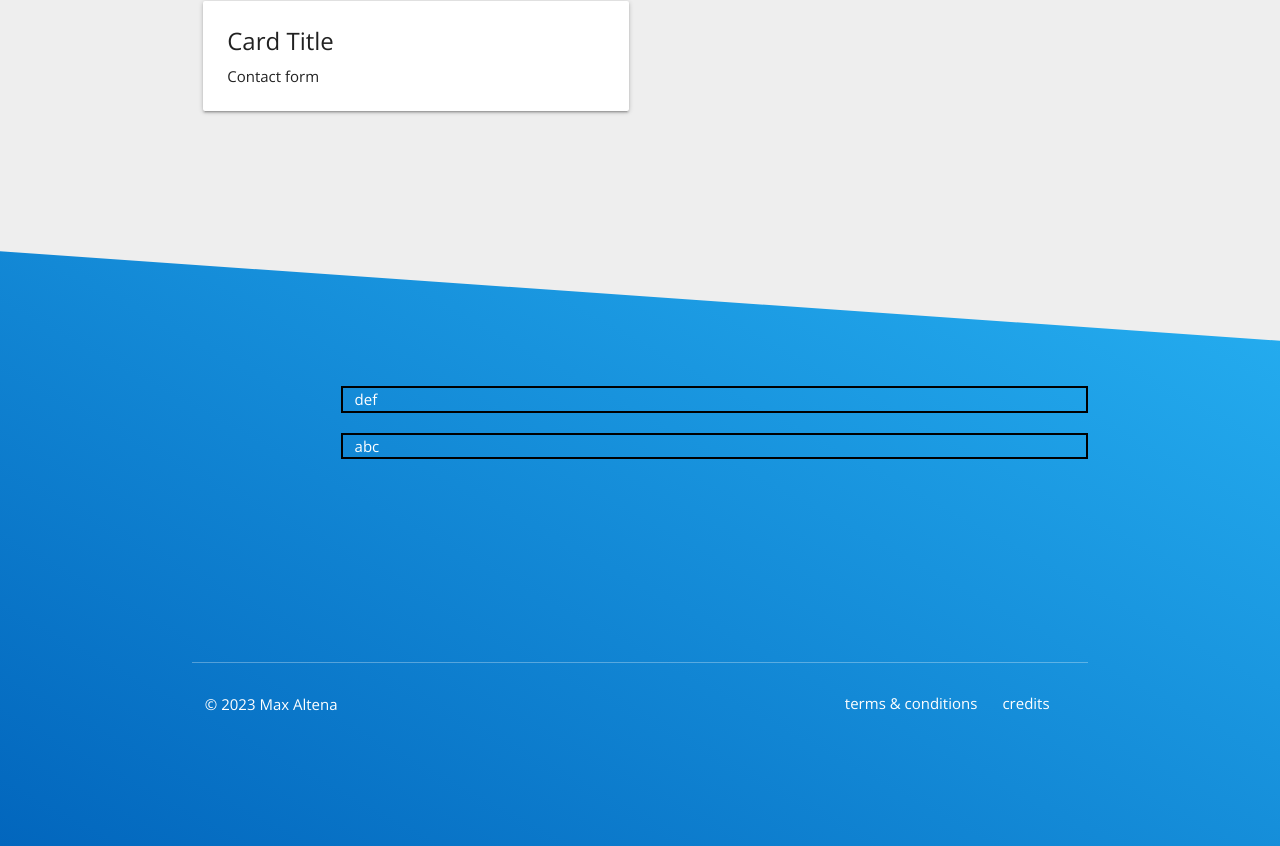
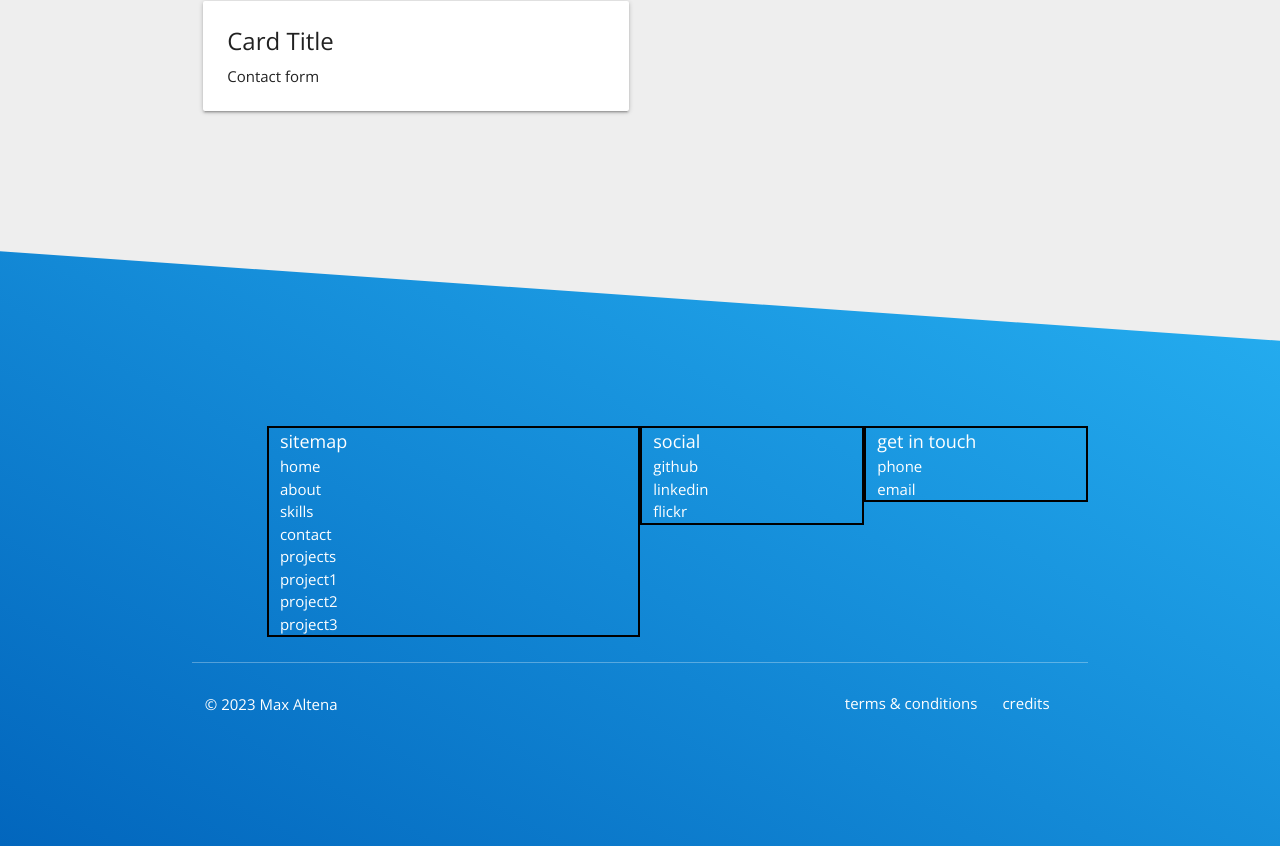
Before and after one commit to MaxAltena/maxaltena.com, a React (Create React App) app: page / in a window 1280 px wide. Shown: the part 1658-2504 px from the top of the page. Built offline with nearby package versions, Linux system fonts and the light colour scheme.

Commit message:
fixed some more screen issues

```diff
--- a/src/components/Footer/Goodbye.js
+++ b/src/components/Footer/Goodbye.js
@@ -5,18 +5,45 @@ const Goodbye = () => {
     <div className="Goodbye">
       <div className="row">
         <div
-          className="section col s10 offset-s2"
+          className="section col s12 m5 offset-m1"
           style={{ border: "2px solid black" }}
         >
-          def
+          <p>sitemap</p>
+          <ul>
+            <li>home</li>
+            <li>about</li>
+            <li>skills</li>
+            <li>contact</li>
+            {/* space */}
+            <li>projects</li>
+            <ul>
+              <li>project1</li>
+              <li>project2</li>
+              <li>project3</li>
+            </ul>
+          </ul>
         </div>
-      </div>
-      <div className="row">
         <div
-          className="section col s10 offset-s2"
+          className="section col s6 m3"
           style={{ border: "2px solid black" }}
         >
-          abc
+          <p>social</p>
+          <ul>
+            <li>github</li>
+            <li>linkedin</li>
+            <li>flickr</li>
+            <li />
+          </ul>
+        </div>
+        <div
+          className="section col s6 m3"
+          style={{ border: "2px solid black" }}
+        >
+          <p>get in touch</p>
+          <ul>
+            <li>phone</li>
+            <li>email</li>
+          </ul>
         </div>
       </div>
     </div>
--- a/src/scss/components/_Footer.scss
+++ b/src/scss/components/_Footer.scss
@@ -10,7 +10,7 @@
   z-index: 0;
 
   .container {
-    padding-top: 30vh;
+    padding-top: 35vh;
     .divider {
       margin: 2.5vh 0;
       opacity: 0.3;
--- a/src/scss/components/_Goodbye.scss
+++ b/src/scss/components/_Goodbye.scss
@@ -1,3 +1,7 @@
 .Goodbye {
-  height: 32vh;
+  height: 27vh;
+
+  .row > div > p {
+    font-size: 1.2em;
+  }
 }
```
